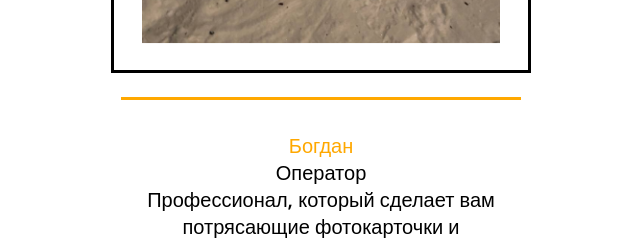
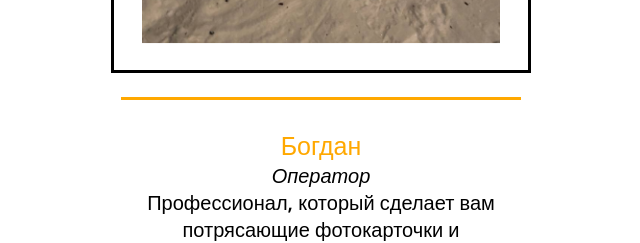
Before and after one commit to Kolpriks/site_for_lera, a React (Create React App) app: page / in a window 1280 px wide. Shown: the part 9000-9243 px from the top of the page, without its empty margins (319-959 px from the left). Built offline with nearby package versions, Linux system fonts and the light colour scheme; the HTML template or start-up script is replaced by a standard one.

Commit message:
HotFix #2

```diff
--- a/src/components/team/Team.css
+++ b/src/components/team/Team.css
@@ -158,5 +158,10 @@
 
 .accent-name{
 	color: #FFA800;
-	font-size: 28px;
+	font-size: 25px !important;
 }
+
+
+.team-card-position{
+	font-style: italic;
+}
```
